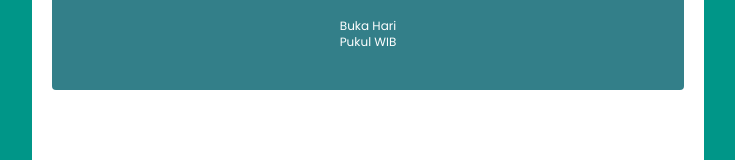
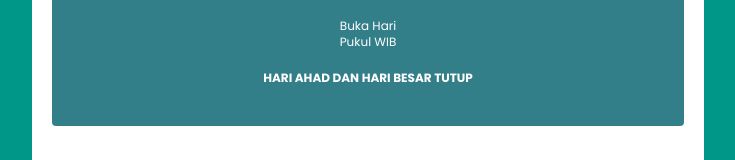
Before and after one commit to hyafee/antrian-klinik, a Vue app: page / in a window 1280 px wide. Shown: the part 704-864 px from the top of the page, without its empty margins (272-1007 px from the left). Built offline with nearby package versions, Linux system fonts and the light colour scheme; no server answers.

Commit message:
update about

```diff
--- a/src/components/About.vue
+++ b/src/components/About.vue
@@ -38,6 +38,8 @@
             <div class="mt-5">
                 <p>Buka Hari <span class="font-bold">{{ hariBuka }}</span></p>
                 <p>Pukul <span class="font-bold">{{ jamBuka }}</span> WIB</p>
+                <p class="mt-5 font-bold">HARI AHAD DAN HARI BESAR TUTUP
+                </p>
             </div>
             <p class="py-5">{{ alamat }}</p>
         </div>
```
